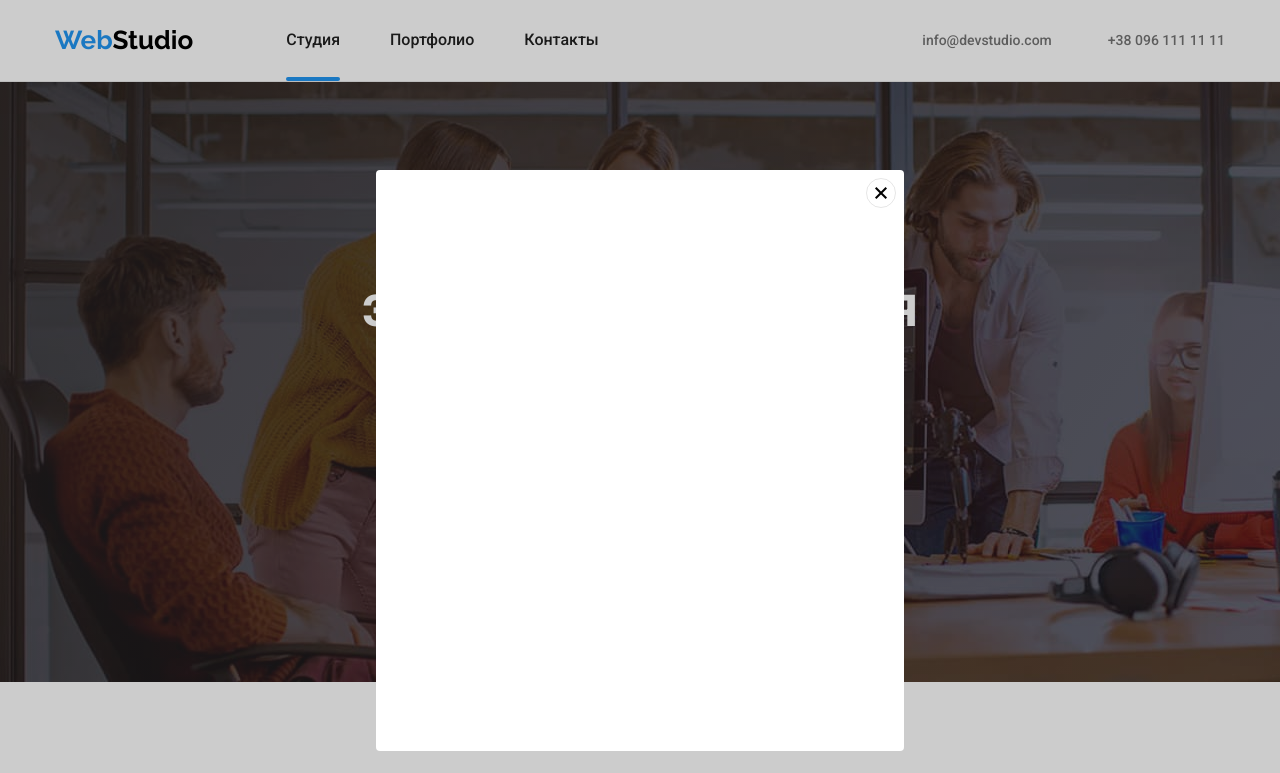
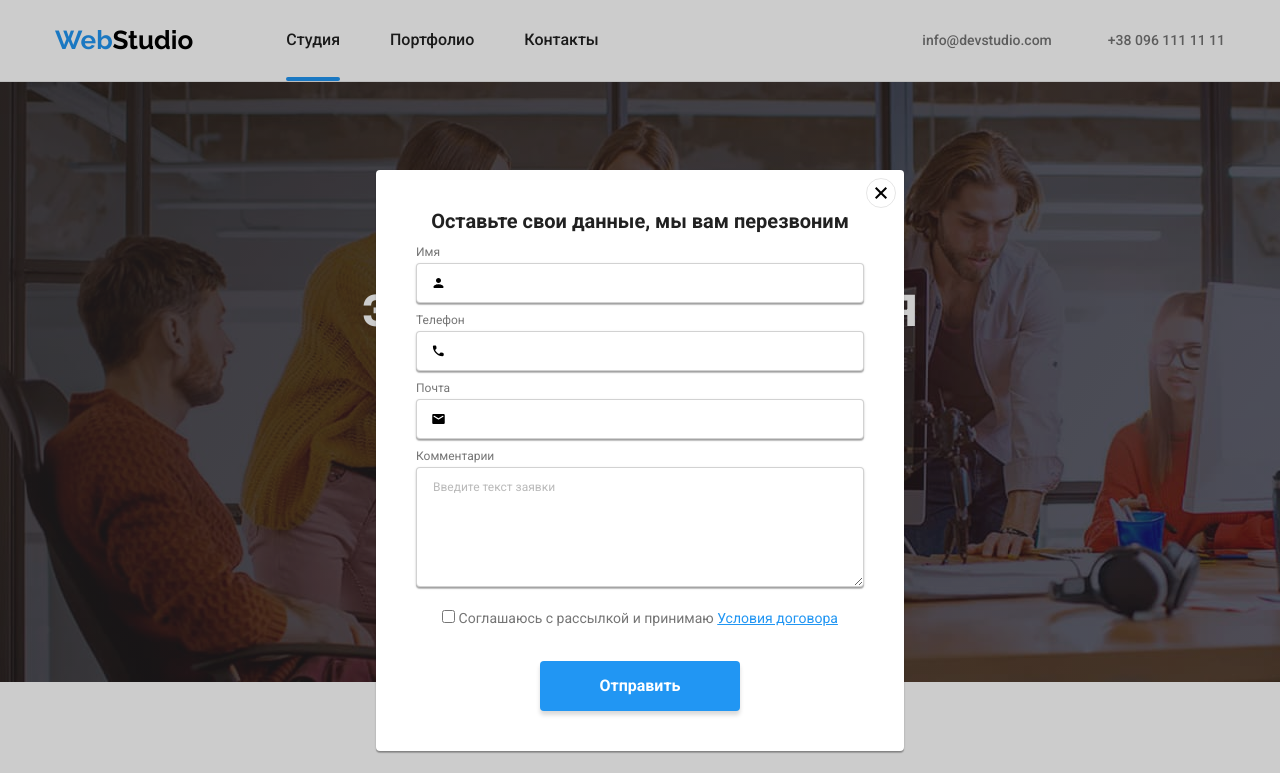
Before and after one commit to Andron1976/goit-markup-hw-06, a plain HTML site: page index.html in a window 1280 px wide. Both pictures are taken after a click on the button "Заказать услугу". Shown: the top 773 px of the page. Drawn offline with nearby package versions, Linux system fonts and the light colour scheme.

Commit message:
Чеклист без галочки

```diff
--- a/css/styles.css
+++ b/css/styles.css
@@ -180,72 +180,7 @@ fill: var(--specific-color);}
   border-radius: 4px;
 }
 
-/*modal-window*/
-.backdrop {
-  position: fixed;
-  display: flex;
-  justify-content: center;
-  align-items: center;
-  top: 0;
-  left: 0;
-  width: 100%;
-  height: 100%;
-  background-color: rgba(0, 0, 0, 0.2);
-  box-shadow:
-  0px 2px 1px 0px #00000033,
-  0px 1px 1px 0px #00000024,
-  0px 1px 3px 0px #0000001F;
-  transition: 0.25s;
-}
 
-.modal {
-  position: relative;
-  width: 528px;
-  height: 581px;
-  top: 60px;
-  padding: 40px;
-  background-color: #fff;
-  border-radius: 4px;
-}
-
-.modal-close {
-  position: absolute;
-  top: 8px;
-  right: 8px;
-  width: 30px;
-  height: 30px;
-  border: 1px solid rgba(0, 0, 0, 0.1);
-  border-radius: 50%;
-  transition: background-color 250ms cubic-bezier(0.4, 0, 0.2, 1);
-}
-
-.modal-close::before,
-.modal-close::after {
-  content: "";
-  position: absolute;
-  width: 15px;
-  height: 2px;
-  top: 50%;
-  left: 50%;
-  background-color: black;
-}
-
-.modal-close::before {
-  transform: translate(-50%, -50%) rotate(45deg);
-}
-
-.modal-close::after {
-  transform: translate(-50%, -50%) rotate(-45deg);
-}
-.modal-close:hover:before,
-.modal-close:hover:after {
-  background-color: var(--specific-color);
-}
-.backdrop.is-hidden {
-  display: none;
-  opacity: 0;
-  visibility: hidden;
-}
 
 /* sections */
 h2,
@@ -613,3 +548,213 @@ h3 {
 .socials-link:focus .gray-img {
     fill: var(--accent-color);
 }
+/*modal-window*/
+.backdrop {
+  position: fixed;
+  display: flex;
+  justify-content: center;
+  align-items: center;
+  top: 0;
+  left: 0;
+  width: 100%;
+  height: 100%;
+  background-color: rgba(0, 0, 0, 0.2);
+  box-shadow:
+    0px 2px 1px 0px #00000033,
+    0px 1px 1px 0px #00000024,
+    0px 1px 3px 0px #0000001F;
+  transition: 0.25s;
+}
+
+.modal {
+  position: relative;
+  width: 528px;
+  height: 581px;
+  top: 60px;
+  padding: 40px;
+  background-color: #fff;
+  border-radius: 4px;
+  box-shadow: 0px 1px 3px rgba(0, 0, 0, 0.12),
+    0px 1px 1px rgba(0, 0, 0, 0.14),
+    0px 2px 1px rgba(0, 0, 0, 0.2);
+}
+
+.modal-close {
+  position: absolute;
+  top: 8px;
+  right: 8px;
+  width: 30px;
+  height: 30px;
+  border: 1px solid rgba(0, 0, 0, 0.1);
+  border-radius: 50%;
+  transition: background-color 250ms cubic-bezier(0.4, 0, 0.2, 1);
+}
+
+.modal-close::before,
+.modal-close::after {
+  content: "";
+  position: absolute;
+  width: 15px;
+  height: 2px;
+  top: 50%;
+  left: 50%;
+  background-color: black;
+}
+
+.modal-close::before {
+  transform: translate(-50%, -50%) rotate(45deg);
+}
+
+.modal-close::after {
+  transform: translate(-50%, -50%) rotate(-45deg);
+}
+
+.modal-close:hover:before,
+.modal-close:hover:after {
+  background-color: var(--specific-color);
+}
+
+.backdrop.is-hidden {
+  display: none;
+  opacity: 0;
+  visibility: hidden;
+}
+
+.form {
+  display: flex;
+  flex-direction: column;
+}
+
+.title-form {
+  margin: 0px;
+  font-weight: 700;
+  font-size: 20px;
+  line-height: 1, 15;
+  text-align: center;
+  margin-bottom: 12px;
+  color: var(--title-text-color);
+}
+
+.speaker-form {
+  display: flex;
+  flex-direction: column;
+}
+
+.speaker-label {
+  font-weight: 400;
+  font-size: 12px;
+  line-height: 1.17;
+  margin-bottom: 4px;
+  color: var(--primary-text-color);
+}
+
+.speaker-box {
+  position: relative;
+  margin-bottom: 10px;
+  transition: fill 250ms cubic-bezier(0.4, 0, 0.2, 1), border 250ms cubic-bezier(0.4, 0, 0.2, 1);
+}
+
+.speaker-input {
+  position: relative;
+  width: 448px;
+  height: 40px;
+  border: 1px solid rgba(33, 33, 33, 0.2);
+  box-sizing: border-box;
+  border-radius: 4px;
+  padding: 0;
+  box-shadow: 0px 2px 1px 0px #00000033,
+    0px 1px 1px 0px #00000024,
+    0px 1px 3px 0px #0000001F;
+}
+
+.speaker-item {
+  position: absolute;
+  width: 15px;
+  height: 15px;
+  top: 50%;
+  left: 15px;
+  transform: translateY(-50%);
+  color: var(--title-text-color);
+}
+
+.speaker-textarea {
+  margin-bottom: 20px;
+  height: 120px;
+  padding: 12px 16px;
+  font-weight: 400;
+  font-size: 12px;
+  line-height: 1.17;
+
+}
+
+.speaker-textarea::placeholder {
+  color: rgba(117, 117, 117, 0.5);
+}
+
+.speaker-label-checkbox {
+  position: relative;
+  font-weight: 400;
+  font-size: 14px;
+  line-height: 1.71;
+  margin-left: auto;
+  margin-right: auto;
+  margin-bottom: 30px;
+  color: var(--primary-text-color);
+  user-select: none;
+}
+
+.checkbox-link {
+  color: var(--specific-color);
+}
+
+/* .speaker-input-checkbox {
+  position: absolute;
+  width: 0px;
+  height: 0px;
+  z-index: -1;
+}  */
+.checkbox-checkmart {
+  position: absolute;
+  width: 16px;
+  height: 16px;
+  left: 0;
+}
+
+/* .checkbox-item {
+  position: absolute;
+  width: 15px;
+  height: 15px;
+  top: 2px;
+  left: 0px;
+  fill: transparent;
+}
+.speaker-input-checkbox:checked ~ .checkbox-checkmart {
+  background-color: var(--specific-color);
+}
+.speaker-input-checkbox:checked~.checkbox-checkmart > .checkbox-item {
+  fill: var(--accent-color);
+} */
+.speaker-btn {
+  font-weight: 700;
+  font-size: 16px;
+  line-height: 1.88;
+  color: var(--accent-color);
+  background-color: var(--specific-color);
+  width: 200px;
+  height: 50px;
+  margin-right: auto;
+  margin-left: auto;
+  box-shadow: 0px 4px 4px rgba(0, 0, 0, 0.15);
+  border-radius: 4px;
+  border: none;
+  transition: background-color 250ms cubic-bezier(0.4, 0, 0.2, 1);
+}
+
+.speaker-btn:hover {
+  background-color: #188CE8;
+}
+.speaker-box:hover {
+  border: 1px solid var(--specific-color);
+  fill: var(--specific-color);
+  box-shadow: none;
+}
--- a/index.html
+++ b/index.html
@@ -434,6 +434,74 @@
     <div class="backdrop is-hidden" data-modal>
       <div class="modal">
         <div class="modal-close" data-modal-close=""></div>
+        <div class="form">
+          <p class="title-form">Оставьте свои данные, мы вам перезвоним</p>
+          <form class="speaker-form">
+            <label class="speaker-label" for="name">Имя</label>
+            <div class="speaker-box">
+              <input
+                class="speaker-input"
+                type="text"
+                name="name"
+                id="name"
+                placeholder=" "
+              />
+              <svg class="speaker-item">
+                <use href="./images/lesson6.svg#icon-person-black"></use>
+              </svg>
+            </div>
+            <label class="speaker-label" for="tel">Телефон</label>
+            <div class="speaker-box">
+              <input
+                class="speaker-input"
+                type="tel"
+                name="tel"
+                id="tel"
+                placeholder=" "
+              /><svg class="speaker-item">
+                <use href="./images/lesson6.svg#icon-phone-black"></use>
+              </svg>
+            </div>
+            <label class="speaker-label" for="mail">Почта</label>
+            <div class="speaker-box">
+              <input
+                class="speaker-input"
+                type="email"
+                name="mail"
+                id="mail"
+                placeholder=" "
+              /><svg class="speaker-item">
+                <use href="./images/lesson6.svg#icon-email-black"></use>
+              </svg>
+            </div>
+            <label class="speaker-label" for="comment">Комментарии</label>
+            <textarea
+              class="speaker-input speaker-textarea"
+              type="email"
+              name="comment"
+              id="comment"
+              cols="53"
+              rows="5"
+              placeholder="Введите текст заявки"
+            ></textarea>
+            <label class="speaker-label-checkbox" for="checkbox">
+              <input
+                class="speaker-input-checkbox"
+                type="checkbox"
+                name="checkbox"
+                id="checkbox"
+              />
+              <span class="checkbox-checkmart">
+                <!-- <svg class="checkbox-item">
+                  <use href="./images/lesson6.svg#icon-icon-check"></use>
+                </svg> -->
+              </span>
+              Соглашаюсь с рассылкой и принимаю
+              <a class="checkbox-link" href="#">Условия договора</a>
+            </label>
+            <button class="speaker-btn" type="submit">Отправить</button>
+          </form>
+        </div>
       </div>
     </div>
     <script src="./js/modal.js"></script>
```
